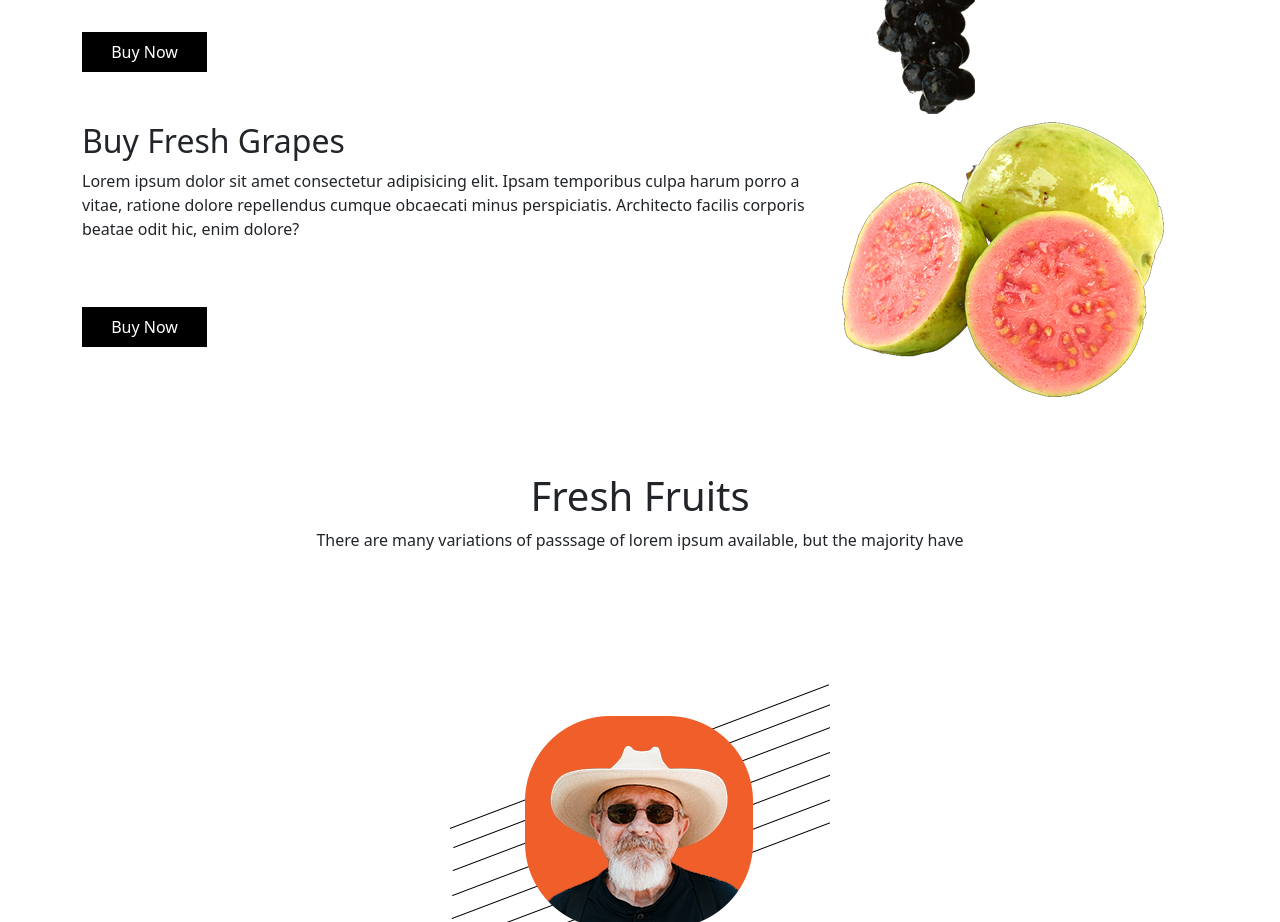
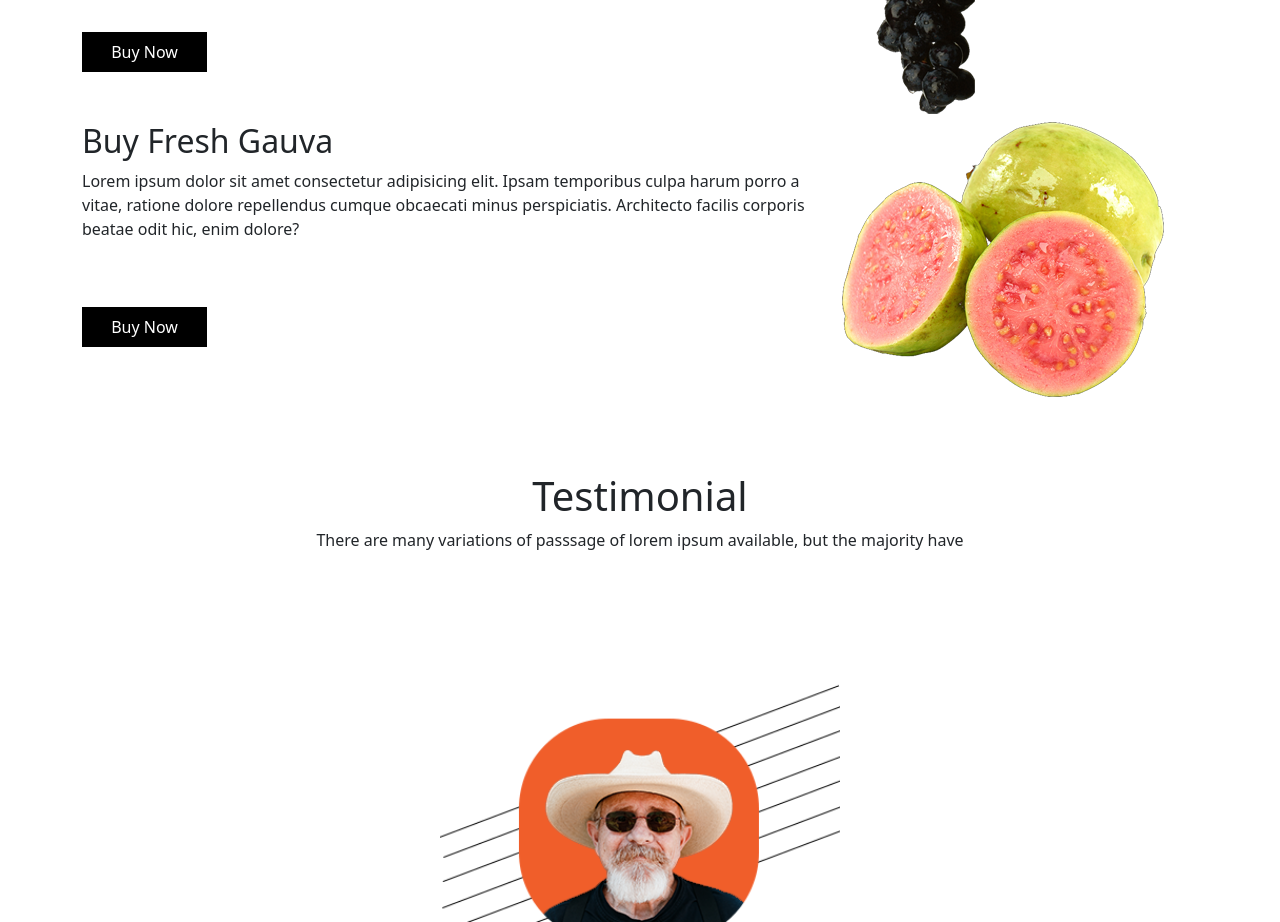
Before and after one commit to Murtaxa-Baig/Assignment-5, a plain HTML site: page index.html in a window 1280 px wide. Shown: the part 2000-2922 px from the top of the page. Drawn offline with Linux system fonts and the light colour scheme.

Commit message:
Media query add

```diff
--- a/index.html
+++ b/index.html
@@ -159,7 +159,7 @@
             </div>
             <div class="row">
                 <div class="col-md-8 col-lg-8 col-sm-12">
-                    <h2 class="Fresh_fruites_heading">Buy Fresh Grapes</h2>
+                    <h2 class="Fresh_fruites_heading">Buy Fresh Gauva</h2>
                     <p>Lorem ipsum dolor sit amet consectetur adipisicing elit. Ipsam temporibus culpa harum porro a
                         vitae, ratione dolore repellendus cumque obcaecati minus perspiciatis. Architecto facilis
                         corporis beatae odit hic, enim dolore?</p>
@@ -176,7 +176,7 @@
             <div class="row">
                 <div class="col-md-12 col-lg-12 col-sm-12">
                     <div class="services_div">
-                        <h1>Fresh Fruits</h1>
+                        <h1>Testimonial</h1>
                         <p>There are many variations of passsage of lorem ipsum available, but the majority have</p>
                         <img src="./Images/client.png" alt="" class="client_img">
                         <h2>Johnhex</h2>
--- a/style.css
+++ b/style.css
@@ -91,6 +91,7 @@
 
 .client_img {
     margin-top: 100px;
+    width: 400px;
 }
 
 .read_more_btndiv {
@@ -200,4 +201,7 @@
     .orange_dish{
         height: 300px;
     }
+    .client_img{
+        width: 300px;
+    }
 }
```
